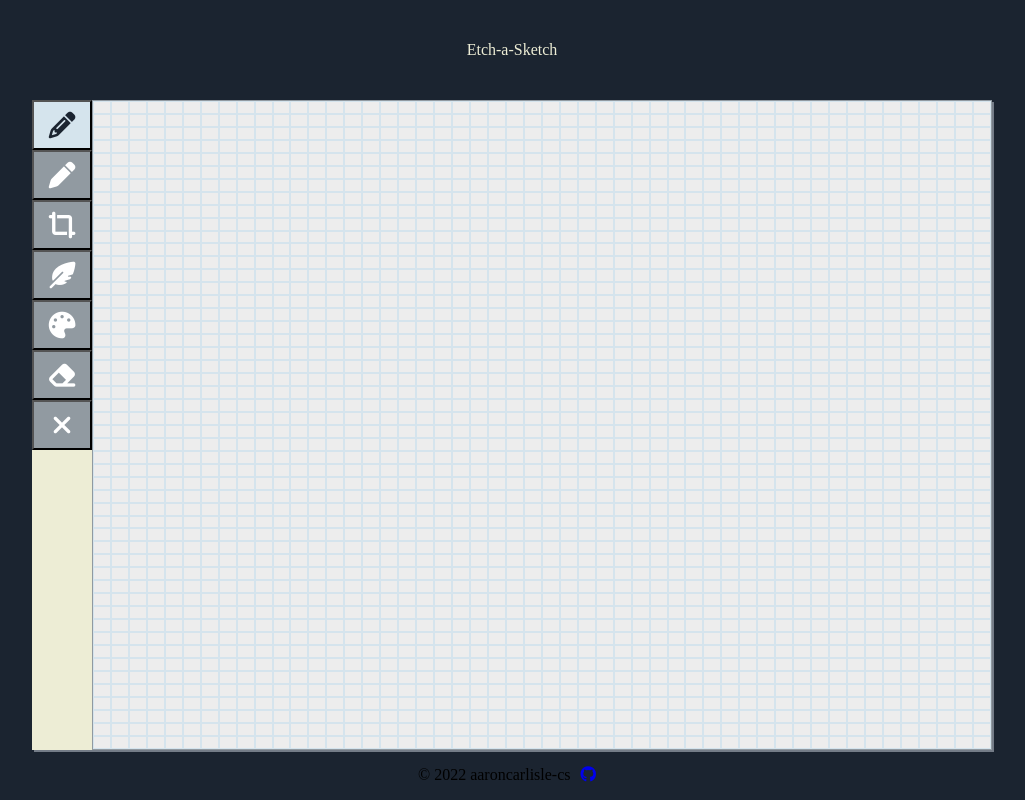
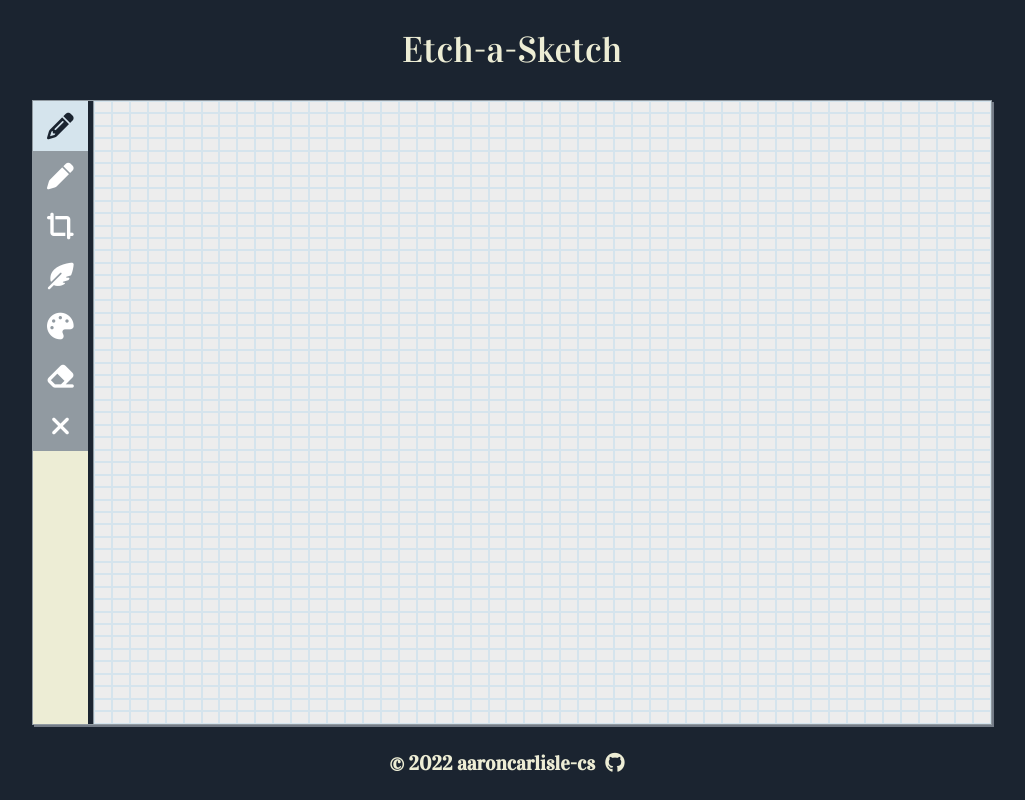
Before and after one commit to aaroncarlisle-cs/etch-a-sketch, a plain HTML site: page index.html in a window 1280 px wide. Shown: the whole page, without its empty margins (128-1153 px from the left). Drawn offline with Linux system fonts and the light colour scheme.

Commit message:
Add CSS fonts and set sizes.

```diff
--- a/css/style.css
+++ b/css/style.css
@@ -5,11 +5,16 @@ toolbar: #919AA1
 lines and toolbar hover: #D5E4ED
 grid background: #EDEDED
 toolbar bg: #EDEDD5
+
+FONTS
+font-family: 'Noto Sans', sans-serif;
+font-family: 'Vidaloka', serif;
 */
 * {
     box-sizing: border-box;
     margin: 0;
     padding: 0;
+    font-family: 'Vidaloka', serif;
 }
 body {
     display: flex;
@@ -23,6 +28,8 @@ header {
     justify-content: center;
     align-items: center;
     color: #EDEDD5;
+    Font-family: 'Noto Sans', sans-serif;
+    font-size: 36px;
 }
 .main {
     flex-grow: 1;
@@ -32,6 +39,7 @@ header {
 .container {
     width: 960px;
     display: flex;
+    border: 1px solid #919AA1;
     box-shadow: 2px 2px #747C87;
 }
 .toolbar {
@@ -39,6 +47,7 @@ header {
     display: flex;
     flex-direction: column;
     background-color: #EDEDD5;
+    border-right: 5px solid #1B2430;
 }
 .toolbar button {
     display: flex;
@@ -48,6 +57,7 @@ header {
     align-items: center;
     background-color: #919AA1;
     color: white;
+    border: 0;
 }
 .toolbar button:hover {
     cursor: pointer;
@@ -62,7 +72,7 @@ header {
     display: flex;
     flex-direction: column;
     width: 900px;
-    border: 1px solid #919AA1;
+    border-left: 1px solid #919AA1;
 }
 .row {
     display: flex;
@@ -85,6 +95,9 @@ header {
     background-color: rgba(0,0,0,0.4); /* Black w/ opacity */
 }
 .resize-modal, .palette-modal, .clear-modal {
+    flex-direction: column;
+    align-items: center;
+    justify-content: center;
     background-color: white;
     margin: 15% auto;
     padding: 20px;
@@ -95,9 +108,20 @@ footer {
     display: flex;
     justify-content: center;
     align-items: center;
-    height: 50px;
+    height: 75px;
+    color: #EDEDD5;
+    font-weight: 700;
+    font-size: 20px;
+}
+
+footer a, footer a:hover, footer a:active, footer a:visited {
+    color: #EDEDD5;
 }
 
 #github {
     padding: 0px 10px;
 }
+#github:hover {
+    transform: scale(1.1);
+    cursor: pointer;
+}
--- a/index.html
+++ b/index.html
@@ -5,6 +5,9 @@
     <meta http-equiv="X-UA-Compatible" content="IE=edge">
     <meta name="viewport" content="width=device-width, initial-scale=1.0">
     <link rel="stylesheet" href="./css/style.css">
+    <link rel="preconnect" href="https://fonts.googleapis.com">
+    <link rel="preconnect" href="https://fonts.gstatic.com" crossorigin>
+    <link href="https://fonts.googleapis.com/css2?family=Noto+Sans:wght@300&family=Vidaloka&display=swap" rel="stylesheet">
     <script src="./js/script.js" defer></script>
     <script src="https://kit.fontawesome.com/b80dae9188.js" crossorigin="anonymous"></script>
     <title>Etch-a-Sketch</title>
```
